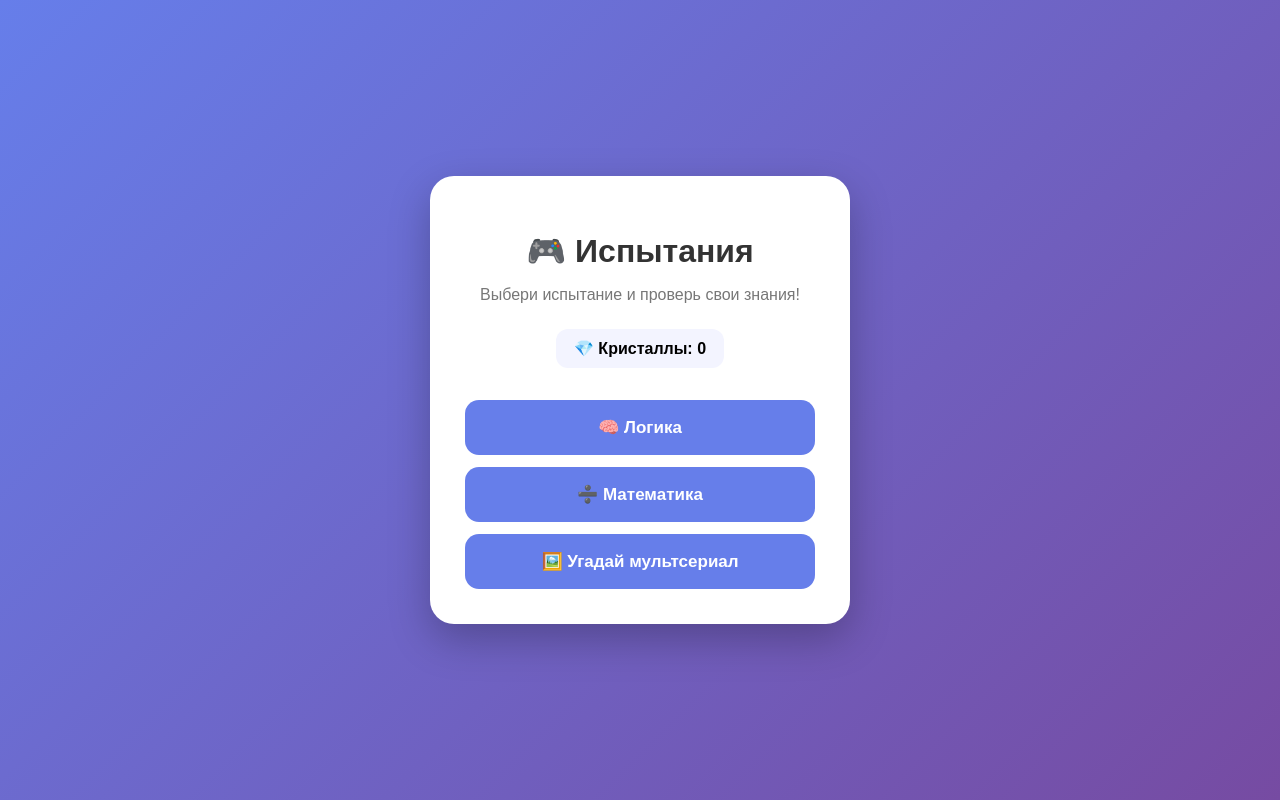
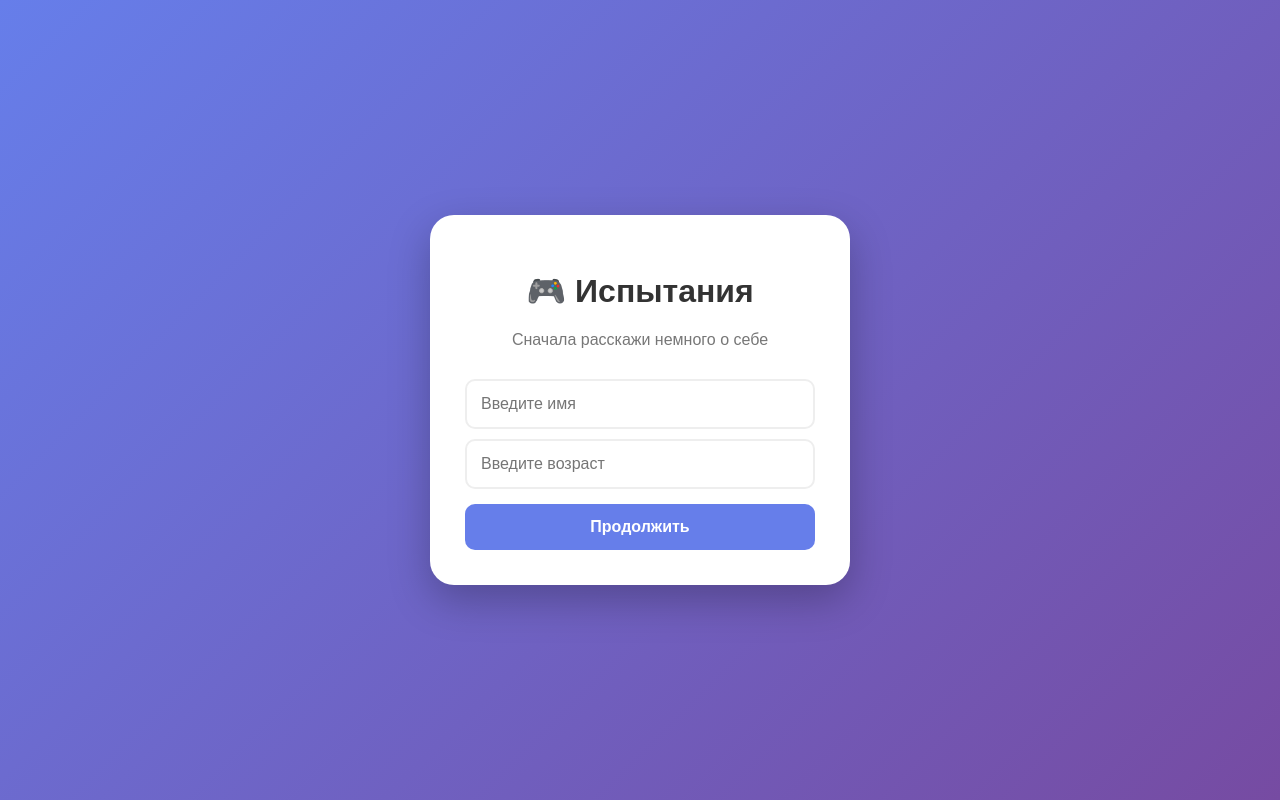
Before and after one commit to risksmoon/mysite, a Flask app: page / in a window 1280 px wide. Run offline with Flask 3, Linux system fonts and the light colour scheme.

Commit message:
Update styles and form elements in index.html

```diff
--- a/templates/index.html
+++ b/templates/index.html
@@ -14,53 +14,65 @@
         body {
             margin: 0;
             min-height: 100vh;
-
             display: flex;
             justify-content: center;
             align-items: center;
-
             font-family: Arial, sans-serif;
-
             background: linear-gradient(135deg, #667eea, #764ba2);
         }
 
         .game {
             width: 420px;
             padding: 35px;
-
             background: white;
             border-radius: 24px;
-
             box-shadow: 0 15px 40px rgba(0, 0, 0, 0.25);
-
             text-align: center;
         }
 
         h1 {
-            margin-bottom: 10px;
             color: #333;
         }
 
         .welcome {
             color: #555;
             font-size: 18px;
-            margin-bottom: 5px;
+            margin: 8px;
         }
 
         .subtitle {
             color: #777;
-            margin-bottom: 25px;
+            margin-bottom: 20px;
+        }
+
+        input {
+            width: 100%;
+            padding: 14px;
+            margin-top: 10px;
+            border: 2px solid #eee;
+            border-radius: 10px;
+            font-size: 16px;
+        }
+
+        .continue {
+            width: 100%;
+            padding: 14px;
+            margin-top: 15px;
+            border: none;
+            border-radius: 10px;
+            background: #667eea;
+            color: white;
+            font-size: 16px;
+            font-weight: bold;
+            cursor: pointer;
         }
 
         .crystals {
             display: inline-block;
-
             padding: 10px 18px;
-            margin-bottom: 20px;
-
+            margin: 15px 0;
             background: #f3f4ff;
             border-radius: 12px;
-
             font-weight: bold;
         }
 
@@ -68,34 +80,13 @@
             width: 100%;
             padding: 17px;
             margin-top: 12px;
-
             border: none;
             border-radius: 14px;
-
             background: #667eea;
             color: white;
-
             font-size: 17px;
             font-weight: bold;
-
             cursor: pointer;
-
-            transition: 0.2s;
-        }
-
-        .mode:hover {
-            background: #5568d9;
-            transform: scale(1.02);
-        }
-
-        .result {
-            margin-top: 20px;
-            padding: 15px;
-
-            background: #f3f4ff;
-            border-radius: 12px;
-
-            color: #333;
         }
     </style>
 </head>
@@ -104,19 +95,49 @@
 
 <div class="game">
 
+    {% if not name %}
+
         <h1>🎮 Испытания</h1>
 
-        {% if name %}
+        <p class="subtitle">
+            Сначала расскажи немного о себе
+        </p>
+
+        <form method="POST">
+
+            <input
+                type="text"
+                name="name"
+                placeholder="Введите имя"
+                required
+            >
+
+            <input
+                type="number"
+                name="age"
+                placeholder="Введите возраст"
+                min="1"
+                max="120"
+                required
+            >
+
+            <button class="continue" type="submit">
+                Продолжить
+            </button>
+
+        </form>
+
+    {% else %}
+
+        <h1>🎮 Испытания</h1>
+
         <div class="welcome">
             👋 Привет, <strong>{{ name }}</strong>!
         </div>
 
-            {% if age %}
         <div class="welcome">
             Тебе {{ age }} лет.
         </div>
-            {% endif %}
-        {% endif %}
 
         <p class="subtitle">
             Выбери испытание и проверь свои знания!
@@ -138,6 +159,8 @@
             🖼️ Угадай мультсериал
         </button>
 
+    {% endif %}
+
 </div>
 
 </body>
```
Lines whose indentation alone changed are shown as unchanged.
